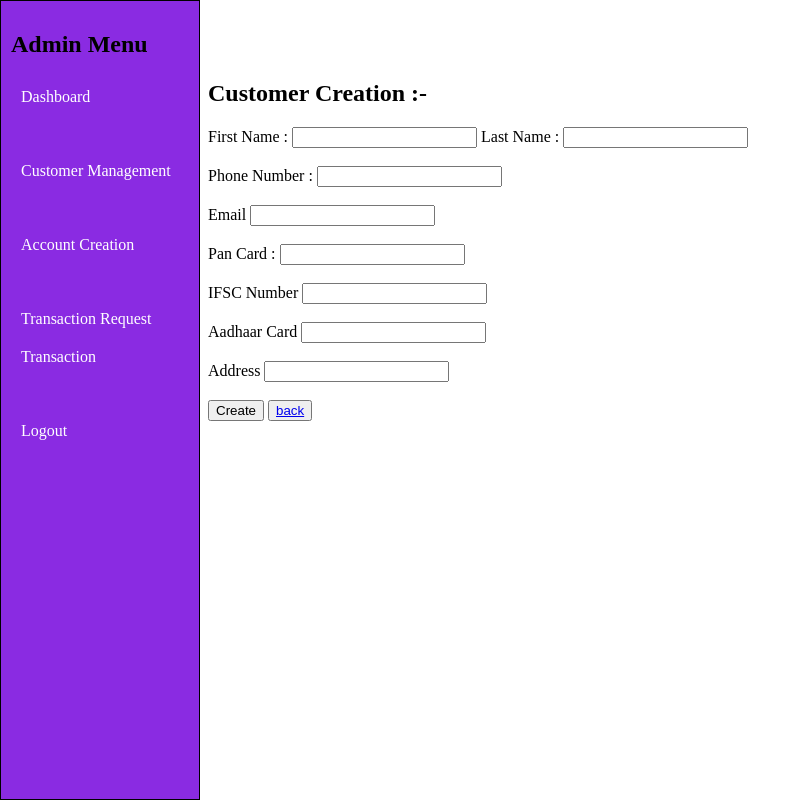
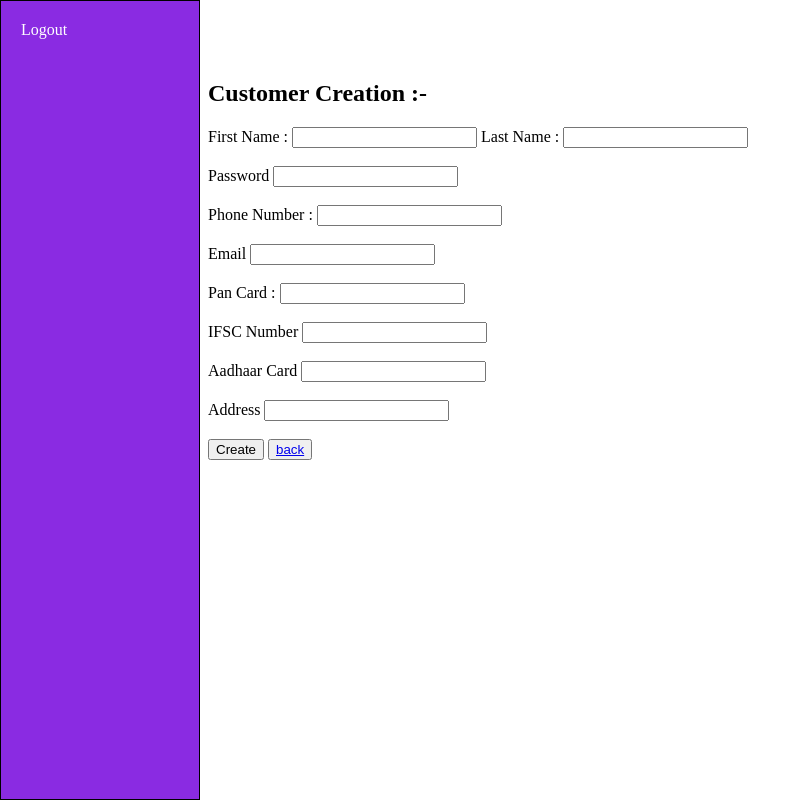
Before and after one commit to guru-akash/bank-management-flask, a Flask app: page /customer_management in a window 1280 px wide. Shown: the whole page, without its empty margins (0-810 px from the left). Run offline with Flask 3, Linux system fonts and the light colour scheme.

Commit message:
update bank management project

```diff
--- a/app.py
+++ b/app.py
@@ -1,8 +1,9 @@
-from flask import Flask ,render_template ,redirect , request
+from flask import Flask ,render_template ,redirect , request ,session
 import random
 import mysql.connector
 
 app = Flask(__name__)
+app.secret_key = "your_secret_key"
 
 def db_connector():
     db = mysql.connector.connect(
@@ -16,11 +17,27 @@ def db_connector():
 
 @app.route('/')
 def admin():
-    return render_template('admin_login.html')
+    return render_template('login.html')
 
-@app.route('/admin_dashboard')
+@app.route('/dashboard')
 def dashboard():
-    return render_template('admin_dashboard.html')
+    return render_template('dashboard.html')
+
+@app.route('/cus_dashboard')
+def cus_dashboard():
+    session['id']=id
+
+    db = db_connector()
+    cursor = db.cursor(dictiomary = True)
+
+    query = 'select * from customer_management where id = %s'
+    values = (id, )
+    cursor.execute(query,value)
+
+    customer = cursor.fetchone()
+
+    return render_template('cus_dashboard.html', customer = customer )
+
 
 @app.route('/customer_management')
 def customer_management():
@@ -44,16 +61,30 @@ def admin_log():
     cursor.execute(query,values)
     info = cursor.fetchone()
 
-    if info["email"] is None:
-        return render_template('/admin_login.html', error = 'Email or Password Invalid')
+    if info:
+        session['email'] = info['email']
+        session['role'] = 'admin'
+        return redirect('/dashboard')
 
-    if email == info['email']:
-        return redirect ('/admin_dashboard')
+    cus_query = 'select * from customer_management where email = %s and password = %s'
+    cus_values = (email,password)
+    cursor.execute(cus_query,cus_values)
+    cus_info = cursor.fetchone()
+
+    if cus_info:
+        session['email'] = cus_info['email']
+        session['role'] = 'customer'
+        session['id']=cus_info['id']
+        return redirect('/cus_dashboard')
+    else :
+        return redirect('/')
+
 
 @app.route('/customer_management_created', methods=['post'])
 def customer_management_created():
     firstname = request.form['firstname']
     lastname = request.form['lastname']
+    password = request.form['password']
     phone = request.form['phone']
     email = request.form['email']
     pancard = request.form['pancard']
@@ -64,8 +95,8 @@ def customer_management_created():
     db = db_connector()
     cursor = db.cursor(dictionary = True)
 
-    query = ("insert into customer_management(firstname,lastname,phone,email,pancard,ifsc,aadhaar,address) values( %s ,%s ,%s ,%s ,%s ,%s,%s,%s)")
-    values = (firstname,lastname,phone,email,pancard,ifsc,aadhaar,address)
+    query = ("insert into customer_management(firstname,lastname,password,phone,email,pancard,ifsc,aadhaar,address) values( %s,%s ,%s ,%s ,%s ,%s ,%s,%s,%s)")
+    values = (firstname,lastname,password,phone,email,pancard,ifsc,aadhaar,address)
 
     cursor.execute(query,values)
     db.commit()
@@ -101,6 +132,7 @@ def customer_edit(id):
 def update_customer(id):
     firstname = request.form['firstname']
     lastname = request.form['lastname']
+    password = request.form['password']
     phone = request.form['phone']
     email = request.form['email']
     pancard = request.form['pancard']
@@ -111,8 +143,8 @@ def update_customer(id):
     db = db_connector()
     cursor = db.cursor(dictionary = True)
 
-    query = 'update customer_management set firstname=%s,lastname=%s,phone=%s,email=%s,pancard=%s,ifsc=%s,aadhaar=%s,address=%s where id = %s'
-    values = (firstname,lastname,phone,email,pancard,ifsc,aadhaar,address,id)
+    query = 'update customer_management set firstname=%s,lastname=%s,password=%s,phone=%s,email=%s,pancard=%s,ifsc=%s,aadhaar=%s,address=%s where id = %s'
+    values = (firstname,lastname,password,phone,email,pancard,ifsc,aadhaar,address,id)
     cursor.execute(query,values)
 
     db.commit()
--- a/templates/customer_edit.html
+++ b/templates/customer_edit.html
@@ -15,6 +15,8 @@
         <input type="text" name="firstname" value="{{customer['firstname']}}" required>
         <label for="">Last Name :</label>
         <input type="text" name="lastname" value="{{customer['lastname']}}"><br><br>
+        <label for="">Password</label>
+        <input type="password" name="password" value="{{customer['password']}}"><br><br>
         <label for="">Phone Number :</label>
         <input type="number" name="phone" value="{{customer['phone']}}" required><br><br>
         <label for="">Email</label>
--- a/templates/customer_management.html
+++ b/templates/customer_management.html
@@ -14,6 +14,8 @@
         <input type="text" name="firstname" required>
         <label for="">Last Name :</label>
         <input type="text" name="lastname"><br><br>
+        <label for="">Password</label>
+        <input type="password" name="password"><br><br>
         <label for="">Phone Number :</label>
         <input type="number" name="phone" required><br><br>
         <label for="">Email</label>
--- a/templates/layouts/menu.html
+++ b/templates/layouts/menu.html
@@ -7,16 +7,49 @@
     <link rel="stylesheet" href="{{url_for('static',filename='css/admin_dashboard.css')}}">
 </head>
 <body>
+
     <nav>
-        <h2>Admin Menu</h2>
-        <a href="/admin_dashboard">Dashboard</a><br><br>
-        <a href="/customer_management_table">Customer Management</a><br><br>
-        <a href="/account_table">Account Creation</a><br><br>
-        <a href="/transaction_request">Transaction Request</a>
-        <a href="/transaction">Transaction</a><br><br>
-        <a href="/">Logout</a>
+
+        {% if session.get('role') == 'admin' %}
+
+            <h2>Admin Menu</h2>
+
+            <a href="/admin_dashboard">Dashboard</a><br><br>
+
+            <a href="/customer_management_table">
+                Customer Management
+            </a><br><br>
+
+            <a href="/account_table">
+                Account Creation
+            </a><br><br>
+
+            <a href="/transaction_request">
+                Transaction Request
+            </a><br><br>
+
+            <a href="/transaction">
+                Transaction
+            </a><br><br>
+
+
+        {% elif session['role'] == 'customer' %}
+
+            <h2>Customer Menu</h2>
+
+            <a href="/cus_dashboard">
+                Dashboard
+            </a><br><br>
+
+            <a href="/transaction_request">
+                Transaction Request
+            </a><br><br>
+
+        {% endif %}
+
+        <a href="/logout">Logout</a>
+
     </nav>
 
-
-    </body>
+</body>
 </html>
--- a/templates/admin_login.html
+++ b/templates/login.html
@@ -7,7 +7,7 @@
 </head>
 <body>
     <form action="/admin_log" method="post">
-        <h2>Admin Login</h2><br><br>
+        <h2> Login</h2><br><br>
         <label>Enter your Email :</label>
         <input type="email" name="email" required><br><br>
         <label>Enter your Password :</label>
```
Also changed, not shown: templates/cus_dashboard.html (added, +14 -0 lines), templates/dashboard.html (renamed from templates/admin_dashboard.html).
